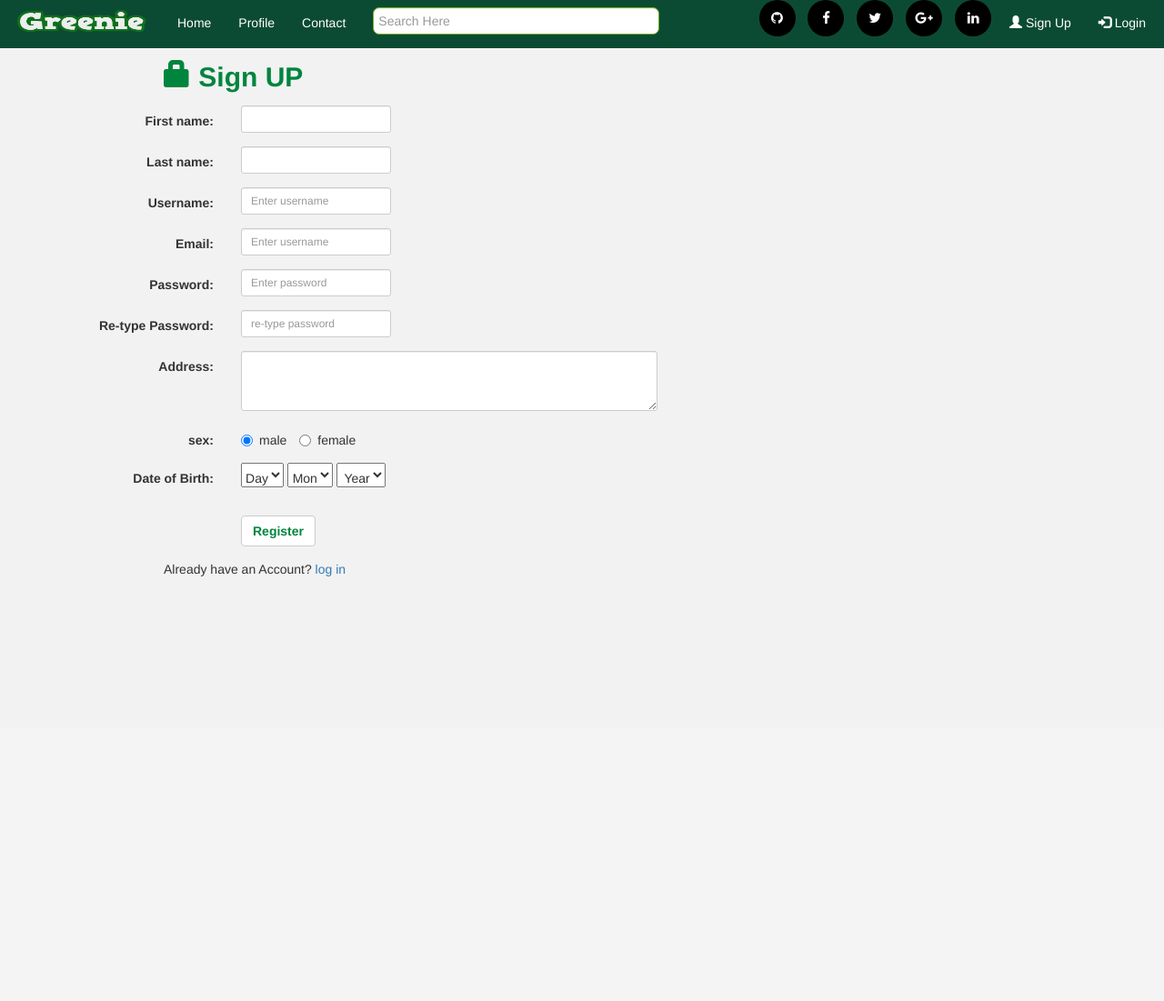
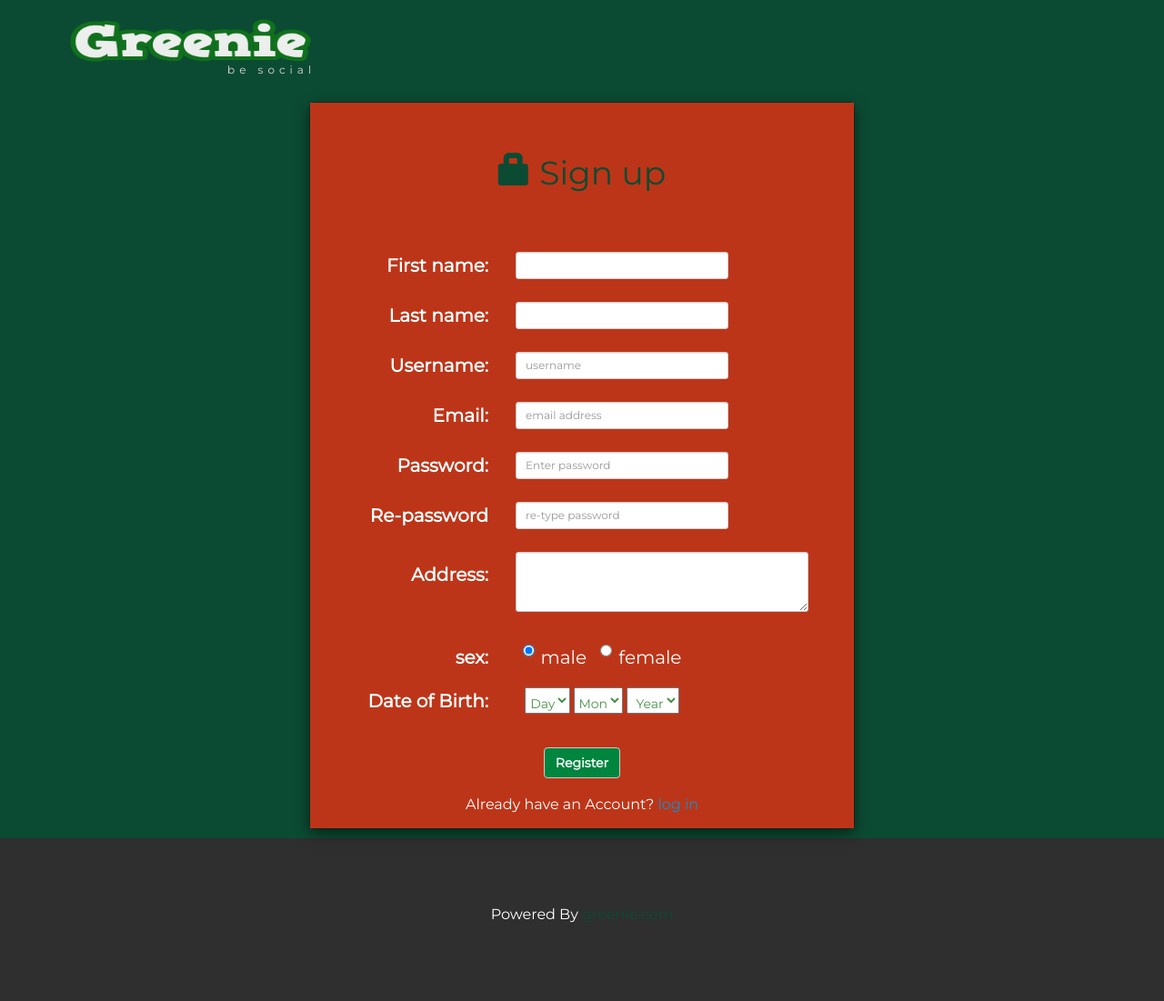
Before and after one commit to hirokgreen/greenbook, a Flask app: page /register/ in a window 1280 px wide. Shown: the whole page at 91% size. Before the commit the page ends 634 px from the top, so only its background shows below. Run offline with Flask 2, Linux system fonts and the light colour scheme; parts of the project's set-up code (start-up, migrations or seed data) failed here and were passed over; some libraries are stand-ins or nearby versions.

Commit message:
login, signup view modified

```diff
--- a/templates/register.html
+++ b/templates/register.html
@@ -1,106 +1,173 @@
-{% extends 'template.html' %}
+<!DOCTYPE html>
+<html lang="en">
+<head>
+  <!-- Theme Made By www.w3schools.com - No Copyright -->
+  <title>Greenie | be social</title>
+    <meta charset="utf-8">
+    <link rel="shortcut icon" href="/static/image/rel.png">
+    <meta name="viewport" content="width=device-width, initial-scale=1">
+  <link rel="stylesheet" href="http://maxcdn.bootstrapcdn.com/bootstrap/3.3.6/css/bootstrap.min.css">
+  <link href="http://fonts.googleapis.com/css?family=Montserrat" rel="stylesheet">
+  <script src="https://ajax.googleapis.com/ajax/libs/jquery/1.12.0/jquery.min.js"></script>
+  <script src="http://maxcdn.bootstrapcdn.com/bootstrap/3.3.6/js/bootstrap.min.js"></script>
+    <script src='https://www.google.com/recaptcha/api.js'></script>
+  <style>
+  body {
+      font: 20px Montserrat, sans-serif;
+      line-height: 1.8;
+      color: #f5f6f7;
+  }
+  p {font-size: 16px;}
+  .bg-1 {
+      background-color: #0C4B33; /* Green */
+      color: #ffffff;
+  }
+  .bg-4 {
+      background-color: #2f2f2f; /* Black Gray */
+      color: #fff;
+  }
+  .container-fluid {
+      padding-top: 70px;
+      padding-bottom: 70px;
+  }
+  .navbar {
+      padding-top: 1px;
+      padding-bottom: 1px;
+      border: 0;
+      border-radius: 0;
+      margin-bottom: 0;
+      font-size: 12px;
+      letter-spacing: 5px;
+  }
+  a{color:#0C4B33;text-decoration: none;}
+  a:hover {
+      color: #1abc9c; !important;
+  }
+  </style>
+</head>
+<body>
 {% block content %}
+<!-- Navbar -->
+<nav class="navbar navbar-default" style="background-color:#0C4B33;">
+   <div class="container">
+
+     <a class="navbar-brand" href="/"><img style="height:57px; width: 280px;" src="/static/image/logo.png"><h6 style="color:#d9d9d9;margin-left: 180px; margin-top: -3px;">be social</h6></a>
+    </div>
+   </nav>
+<!-- First Container -->
+<div class="container-fluid bg-1 text-center" style="margin-top: -40px">
           {% for message in get_flashed_messages() %}
-<div class="alert alert-danger" xmlns="http://www.w3.org/1999/html">
-      <strong>Error!</strong>
+            <div class="alert alert-danger">
                 <a href="#" class="close" data-dismiss="alert" aria-label="close">&times;</a>
-
 	      {{ message }}
             </div>
           {% endfor %}
 
+    <div class="modal-dialog">
+      <!-- Modal content-->
+      <div class="modal-content" >
+        <div class="modal-header" style="padding:35px 50px; background-color: #BD3518;">
+          <h1 style="color:#0C4B33;"><span class="glyphicon glyphicon-lock"></span> Sign up</h1>
+        </div>
+        <div class="modal-body" style="padding:40px 50px; background-color: #BD3518; margin-top: -20px;">
 <form class="form-horizontal" role="form" method="post">
-<div cclass="form-group">
-    <label class="col-sm-offset-1 col-sm-10"><h2 style="color: #00853E;font-weight: bolder;"><span class="glyphicon glyphicon-lock"></span> Sign UP</h2></label>
-</div>
     <div class="form-group">
-      <label class="control-label col-sm-2" for="username">First name:</label>
-        <div class="col-sm-2">
+      <label class="control-label col-sm-4" style="margin-top: -10px;" for="username">First name:</label>
+        <div class="col-sm-6">
           <input type="text" name="fname" class="form-control input-sm" id="fname" placeholder="" value="{{ request.form.fname }}">
-        </div>
-        <label class="control-label col-sm-offset- col-sm-2" style="color: #ff0000; text-align: left;font-weight: normal;font-size: 12px;">{{ form.hidden_tag() }}
+
+             <p style="font-size:12px;color: #000000;">
                 {% for error in form.fname.errors %}
                   {{ error }}
                 {% endfor %}
-        </label>
+            </p>
+        </div>
+
     </div>
     <div class="form-group">
-      <label class="control-label col-sm-2" for="lname">Last name:</label>
-        <div class="col-sm-2">
+      <label class="control-label col-sm-4" style="margin-top: -10px;" for="lname">Last name:</label>
+        <div class="col-sm-6">
           <input type="text" name="lname" class="form-control input-sm" id="lname" placeholder="" value="{{ request.form.lname }}">
-        </div>
-        <label class="control-label col-sm-offset- col-sm-2" style="color: #ff0000; text-align: left;font-weight: normal;font-size: 12px;">{{ form.hidden_tag() }}
+
+            <p style="font-size:12px;color: #000000;">
                 {% for error in form.lname.errors %}
                   {{ error }}
                 {% endfor %}
-        </label>
+            </p>
+        </div>
+
     </div>
     <div class="form-group">
-      <label class="control-label col-sm-2" for="username">Username:</label>
-        <div class="col-sm-2">
-          <input type="text" name="uname" class="form-control input-sm" id="name" placeholder="Enter username" value="{{ request.form.uname }}">
-        </div>
-        <label class="control-label col-sm-offset- col-sm-2" style="color: #ff0000; text-align: left;font-weight: normal;font-size: 12px;">{{ form.hidden_tag() }}
+      <label class="control-label col-sm-4" style="margin-top: -10px;" for="username">Username:</label>
+        <div class="col-sm-6">
+        <input type="text" name="uname" class="form-control input-sm" id="uname" placeholder="username" value="{{ request.form.uname }}">
+            <p style="font-size:12px;color: #000000;">
                 {% for error in form.uname.errors %}
                   {{ error }}
                 {% endfor %}
-        </label>
+            </p>
+        </div>
+
     </div>
     <div class="form-group">
-      <label class="control-label col-sm-2" for="username">Email:</label>
-        <div class="col-sm-2">
-          <input type="email" name="email" class="form-control input-sm" id="name" placeholder="Enter username" value="{{ request.form.email }}">
-        </div>
-        <label class="control-label col-sm-offset- col-sm-2" style="color: #ff0000; text-align: left;font-weight: normal;font-size: 12px;">{{ form.hidden_tag() }}
+      <label class="control-label col-sm-4" style="margin-top: -10px;" for="email">Email:</label>
+        <div class="col-sm-6">
+          <input type="email" name="email" class="form-control input-sm" id="name" placeholder="email address" value="{{ request.form.email }}">
+           <p style="font-size:12px;color: #000000;">
                 {% for error in form.email.errors %}
                   {{ error }}
                 {% endfor %}
-        </label>
+            </p>
+        </div>
+
     </div>
     <div class="form-group">
-      <label class="control-label col-sm-2" for="password">Password:</label>
-        <div class="col-sm-2">
+      <label class="control-label col-sm-4" style="margin-top: -10px;" for="password">Password:</label>
+        <div class="col-sm-6">
           <input type="password" name="password" class="form-control input-sm" id="pass" placeholder="Enter password">
-        </div>
-        <label class="control-label col-sm-offset- col-sm-2" style="color: #ff0000; text-align: left;font-weight: normal;font-size: 12px;">{{ form.hidden_tag() }}
+            <p style="font-size:12px;color: #000000;">
                 {% for error in form.password.errors %}
                   {{ error }}
                 {% endfor %}
-        </label>
+            </p>
+        </div>
     </div>
     <div class="form-group">
-      <label class="control-label col-sm-2" for="repassword">Re-type Password:</label>
-        <div class="col-sm-2">
+      <label class="control-label col-sm-4" style="margin-top: -10px;" for="repassword">Re-password</label>
+        <div class="col-sm-6">
           <input type="password" name="repassword" class="form-control input-sm" id="repass" placeholder="re-type password">
-        </div>
-        <label class="control-label col-sm-offset- col-sm-2" style="color: #ff0000; text-align: left;font-weight: normal;font-size: 12px;">{{ form.hidden_tag() }}
+            <p style="font-size:12px;color: #000000;">
                 {% for error in form.repassword.errors %}
                   {{ error }}
                 {% endfor %}
-        </label>
+            </p>
+        </div>
+
     </div>
 
     <div class="form-group">
-      <label class="control-label col-sm-2" for="address">Address:</label>
-        <div class="col-sm-5">
+      <label class="control-label col-sm-4" for="address">Address:</label>
+        <div class="col-sm-8">
              <textarea class="form-control input-sm" rows="3" id="address" name="address"></textarea>
-        </div>
-        <label class="control-label col-sm-offset- col-sm-2" style="color: #ff0000; text-align: left;font-weight: normal;font-size: 12px;">{{ form.hidden_tag() }}
+            <p style="font-size:12px;color: #000000;">
                 {% for error in form.address.errors %}
                    {{ error }}
                 {% endfor %}
-        </label>
+            </p>
+        </div>
+
+
     </div>
     <div class="form-group">
-        <label class="control-label col-sm-2" for="sex">sex:</label>
-        <div class="col-sm-4">
+        <label class="control-label col-sm-4" style="margin-top: 0px;" for="sex">sex:</label>
+        <div class="col-sm-5">
            <label class="radio-inline"><input type="radio"  name="gender" value="male" checked>male</label>
            <label class="radio-inline"><input type="radio" name="gender" value="female">female</label>
         </div>
     </div>
     <div class="form-group">
-        <label class="control-label col-sm-2" for="dob">Date of Birth:</label>
-        <div class="col-sm-4">
+        <label class="control-label col-sm-4" style="margin-top: -10px;" for="dob">Date of Birth:</label>
+        <div class="col-sm-5" style="color: #499249;font-size: 14px;">
             <select class="control-label" name='day'>
         <option>Day</option>
            <script>
@@ -136,18 +203,36 @@
 
     </div>
     <div class="form-group">
-        <div class="col-sm-offset-1 col-sm-3" style="text-align: right;">
+        <div class="col-sm-offset-3 col-sm-6" style="text-align: right;">
           <div class="g-recaptcha" data-sitekey="6Ld90hMTAAAAAHMuWMHuxFV6OQJp224JtCgoXoyB"></div>
         </div>
     </div>
     <div class="form-group">
-      <div class="col-sm-offset-2 col-sm-10">
-        <input type="submit" value="Register" class="btn btn-default" style="color: #00853E;font-weight: bolder;">
+      <div class="col-sm-offset- col-sm-">
+         <button type="submit" class="btn btn-default" style="color: #ffffff;background-color:#00853E; font-weight: bolder;">Register</button>
       </div>
+    </div>
+<div class="col-sm-offset-1 col-sm-10">
+        <p>Already have an Account? <a style="color: #0e90d2" href="/"> log in</a></p>
 </div>
 </form>
 
-    <div class="col-sm-offset-1 col-sm-10">
-        <p>Already have an Account? <a href="/"> log in</a></p>
+
         </div>
+
+      </div>
+
+    </div>
+  </div>
+
 {% endblock %}
+
+</div>
+
+<!-- Footer -->
+<footer class="container-fluid bg-4 text-center" style="margin-top: -90px;">
+  <p>Powered By <a href="http://www.greenlife.herokuapp.com">greenie.com</a></p>
+</footer>
+
+</body>
+</html>
--- a/templates/template.html
+++ b/templates/template.html
@@ -10,7 +10,6 @@
     <link href="http://fonts.googleapis.com/css?family=Montserrat" rel="stylesheet">
     <link rel="stylesheet" href="/static/css/main.css" type="text/css">
     <link href="//maxcdn.bootstrapcdn.com/font-awesome/4.2.0/css/font-awesome.min.css" rel="stylesheet">
-    <script src='https://www.google.com/recaptcha/api.js'></script>
     <script src="http://cdnjs.cloudflare.com/ajax/libs/autosize.js/1.18.4/jquery.autosize.min.js"></script>
 <script>
 function showHint(str) {
```
Also changed, not shown: templates/form.html (added, +153 -0 lines), templates/log.html (+6 -5 lines). Lines whose indentation alone changed are shown as unchanged.
